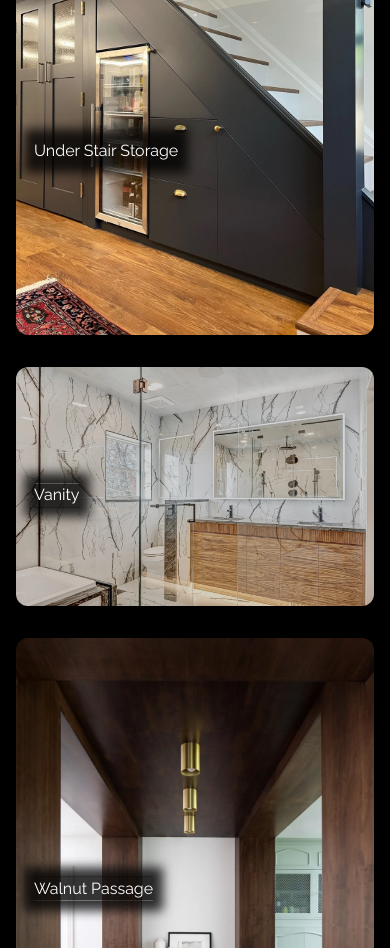
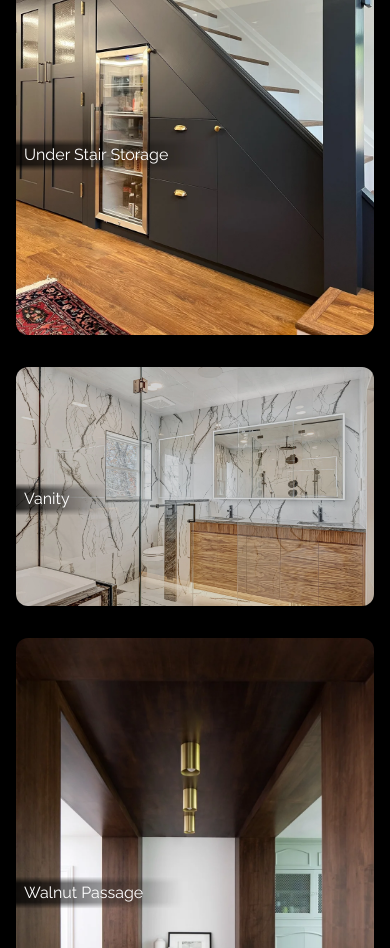
Before and after one commit to CarloRossi11/mbuilds, a Next.js app in the folder mitchellBuilds/: page / in a window 390 px wide. Shown: the part 1680-2628 px from the top of the page. Built offline with nearby package versions, Linux system fonts and the light colour scheme.

Commit message:
updated link shadow and destination, replaced services with portfolio in navbar

```diff
--- a/mitchellBuilds/src/app/HomeClient.tsx
+++ b/mitchellBuilds/src/app/HomeClient.tsx
@@ -62,31 +62,31 @@ export default function HomeClient() {
             image="/casework.webp"
             alt="Service 1"
             linkText="Casework"
-            href="/services/web-design"
+            href="/portfolio"
           />
           <ScrollLinkImage
             image="/fentry.webp"
             alt="Service 2"
             linkText="Front Entry"
-            href="/services"
+            href="/portfolio"
           />
            <ScrollLinkImage
             image="/puts.webp"
             alt="Service 2"
             linkText="Under Stair Storage"
-            href="/services"
+            href="/portfolio"
           />
            <ScrollLinkImage
             image="/vanity.webp"
             alt="Service 2"
             linkText="Vanity"
-            href="/services"
+            href="/portfolio"
           />
            <ScrollLinkImage
             image="/walnut.webp"
             alt="Service 2"
             linkText="Walnut Passage"
-            href="/services"
+            href="/portfolio"
           />
           </section>
 
--- a/mitchellBuilds/src/app/components/Navbar.tsx
+++ b/mitchellBuilds/src/app/components/Navbar.tsx
@@ -76,11 +76,11 @@ export default function Navbar() {
       <div className={styles.desktopLinks}>
         <MotionLink
           className={styles.button}
-          href="/services"
+          href="/portfolio"
           whileHover={{ scale: 1.05 }}
           whileTap={{ scale: 0.95 }}
         >
-          <h3>Services</h3>
+          <h3>Portfolio</h3>
         </MotionLink>
 
         <MotionLink
@@ -127,8 +127,8 @@ export default function Navbar() {
             </motion.li>
 
             <motion.li variants={itemVariants}>
-              <Link href="/services" onClick={() => setIsOpen(false)}>
-                Services
+              <Link href="/portfolio" onClick={() => setIsOpen(false)}>
+                Portfolio
               </Link>
             </motion.li>
 
--- a/mitchellBuilds/src/app/components/scrollLinkImage.module.css
+++ b/mitchellBuilds/src/app/components/scrollLinkImage.module.css
@@ -32,11 +32,26 @@
 
 @media screen and (max-width: 600px) {
   .linkContainer {
-    left: 5%;
+    left: 0;
     top: 0px;
-    transform: translateX(-50%);
+    transform: none;
     color: #ffffff;
-    background-color: #000000c8;
-    box-shadow: 0px 0px 10px 10px #000000c8;
+    background: linear-gradient(to right, #000000c8 0%, transparent 100%);
+    padding: 4px 40px 4px 8px;
+    box-shadow: none;
+    mask-image: linear-gradient(
+      to bottom,
+      transparent 0%,
+      black 20%,
+      black 80%,
+      transparent 100%
+    );
+    -webkit-mask-image: linear-gradient(
+      to bottom,
+      transparent 0%,
+      black 20%,
+      black 80%,
+      transparent 100%
+    );
   }
 }
```
Also changed, not shown: mitchellBuilds/src/app/portfolio/PortfolioClient.tsx (+5 -8 lines).
